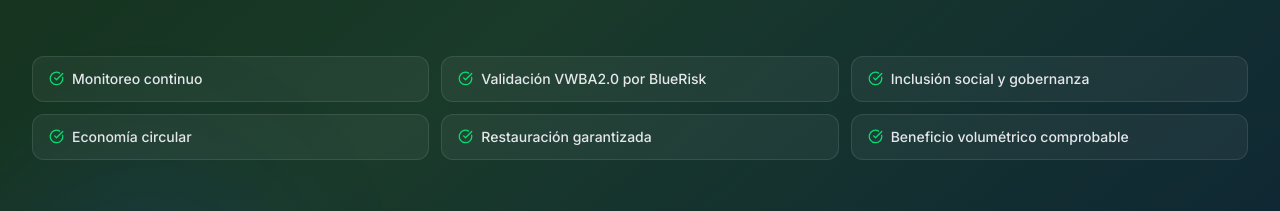
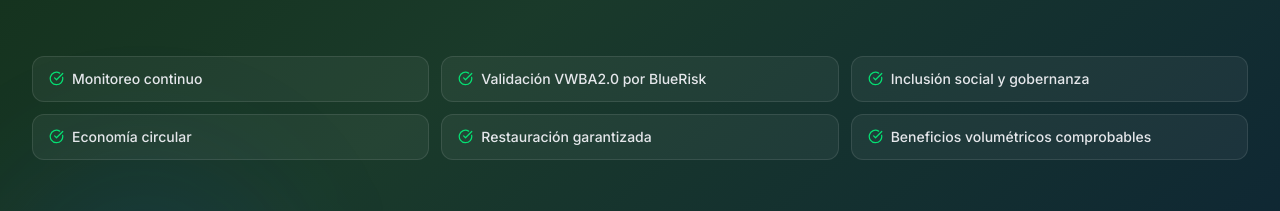
Before and after one commit to ximenaiturriagac/biolily, a Next.js app: page / in a window 1280 px wide. Shown: the part 6267-6478 px from the top of the page. Built offline with nearby package versions, Linux system fonts and the light colour scheme; a web font is replaced by a local one.

Commit message:
Update Eficiencia.tsx

```diff
--- a/src/components/sections/Eficiencia.tsx
+++ b/src/components/sections/Eficiencia.tsx
@@ -24,7 +24,7 @@ const benefits = [
   "Inclusión social y gobernanza",
   "Economía circular",
   "Restauración garantizada",
-  "Beneficio volumétrico comprobable",
+  "Beneficios volumétricos comprobables",
 ];
 
 export default function Eficiencia() {
```
